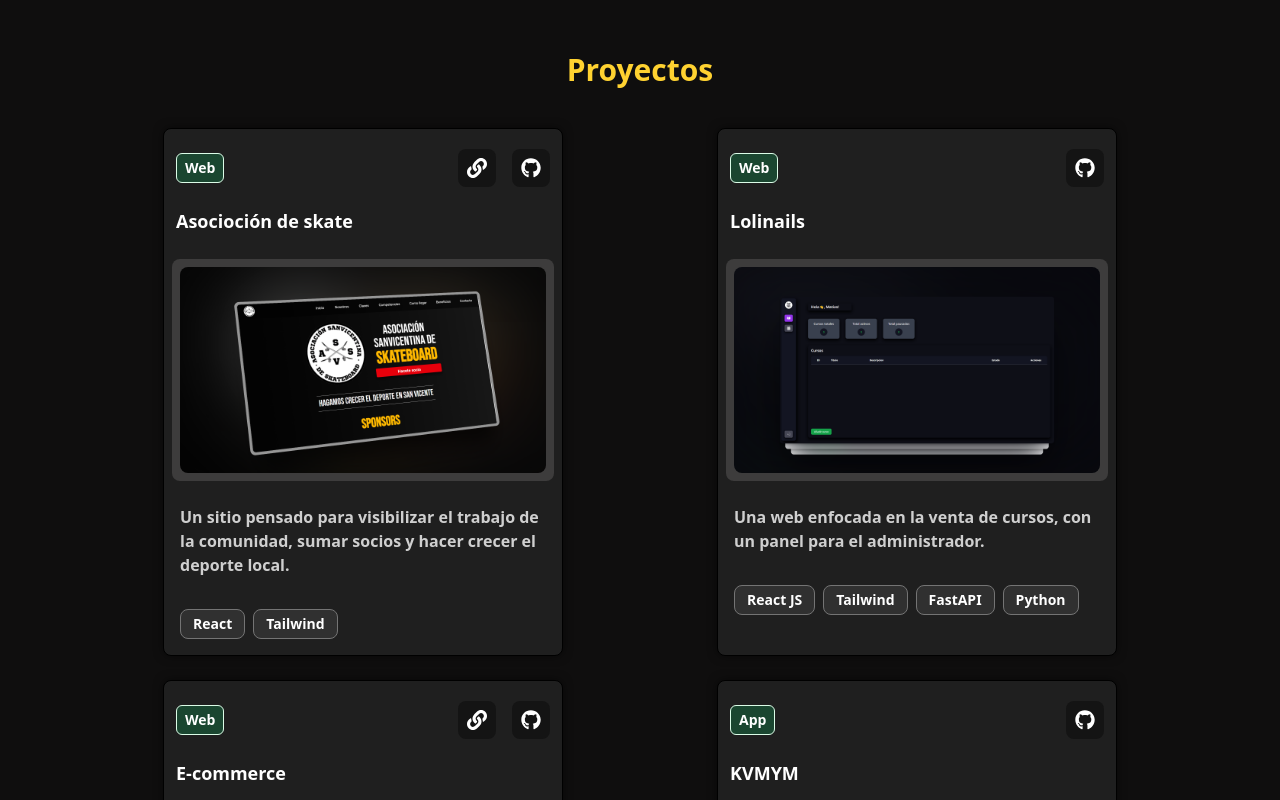
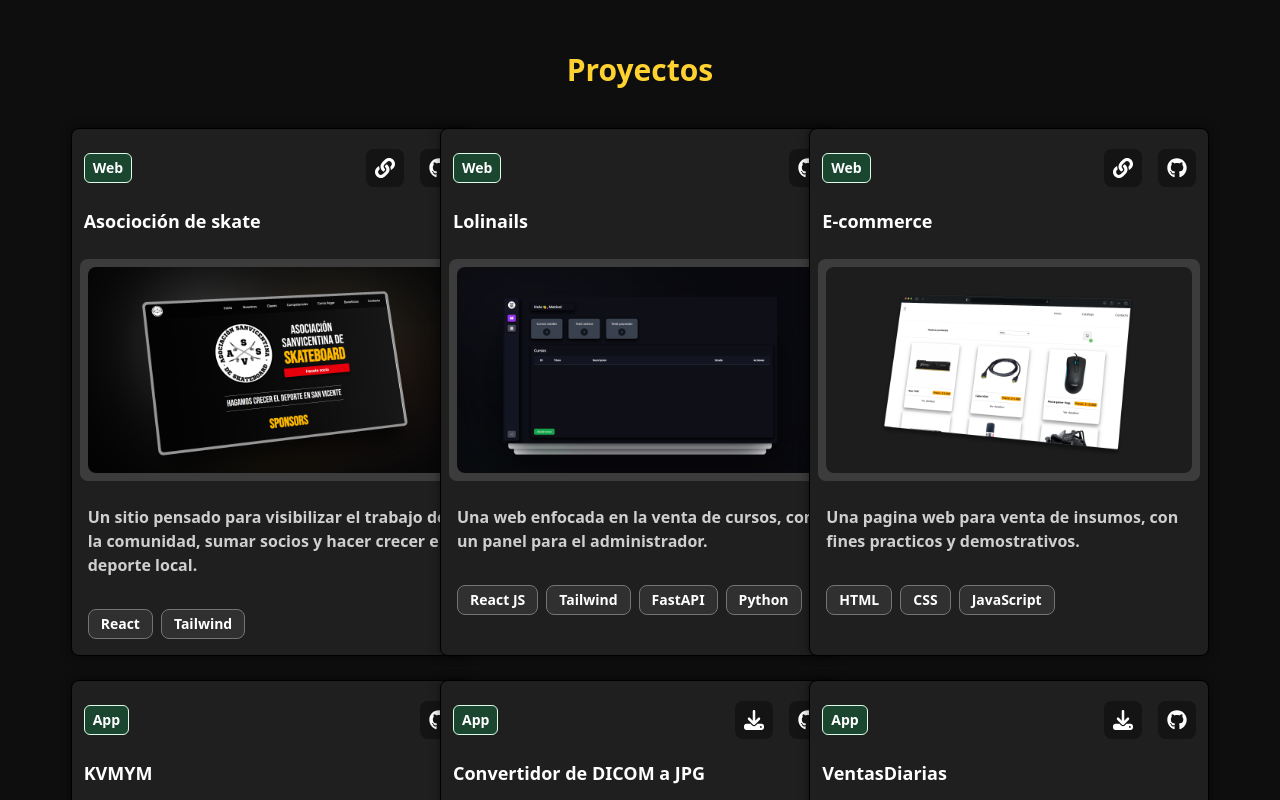
Before and after one commit to matiasDev4/portafolio, a React (Vite) app: page / in a window 1280 px wide. Shown: the part 540-1340 px from the top of the page. Built offline with nearby package versions, Linux system fonts and the light colour scheme.

Commit message:
Update App.jsx

```diff
--- a/src/components/App.jsx
+++ b/src/components/App.jsx
@@ -14,7 +14,7 @@ export const App = () => {
             <div className="md:max-w-[750px] lg:max-w-[1100px] md:mx-auto w-full px-2">
                 <h1 className="text-amber-300 font-semibold py-10 px-2 text-3xl text-center">Proyectos</h1>
                 <div
-                    className="grid grid-cols-[repeat(auto-fit,minmax(400px,1fr))] place-items-center gap-6 items-start">
+                    className="grid grid-cols-[repeat(auto-fit,minmax(300px,1fr))] place-items-center gap-6 items-start">
                     {cards.map(item =>
                         <CardProyect
                             key={item.name}
```
